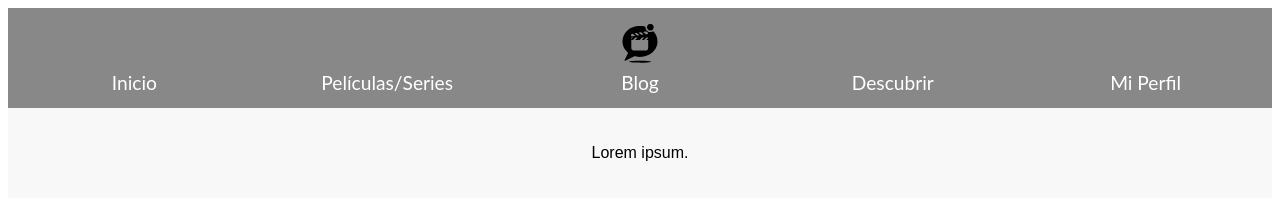
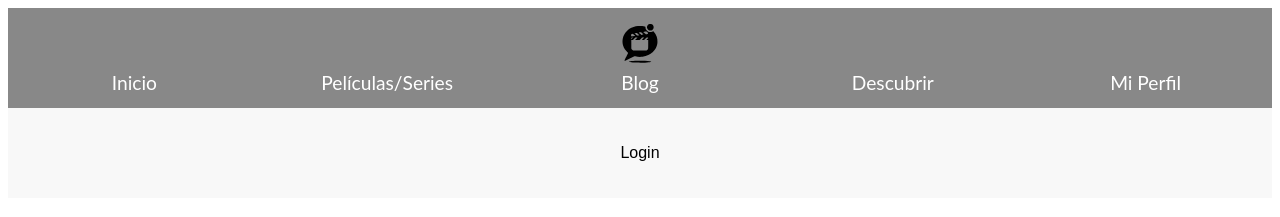
Before and after one commit to Carlos-Serradilla-Rguez/PWM_G43_4_Carlos_Gabriel_Dario, an Angular app: page /login in a window 1280 px wide. Shown: the top 217 px of the page. Built offline with nearby package versions, Linux system fonts and the light colour scheme.

Commit message:
Actulizado el register y login

```diff
--- a/src/app/login/login.component.html
+++ b/src/app/login/login.component.html
@@ -1,6 +1,6 @@
 <body>
 <div class="lorem">
-  <p>Lorem ipsum.</p>
+  <p>Login</p>
 </div>
 <div class="login-bar">
   <form action="#" method="post">
--- a/src/app/register/register.component.html
+++ b/src/app/register/register.component.html
@@ -1,6 +1,6 @@
 <body>
 <div class="lorem">
-  <p>Lorem ipsum.</p>
+  <p>Register</p>
 </div>
 <div class="login-bar">
   <form action="#" method="get">
```
